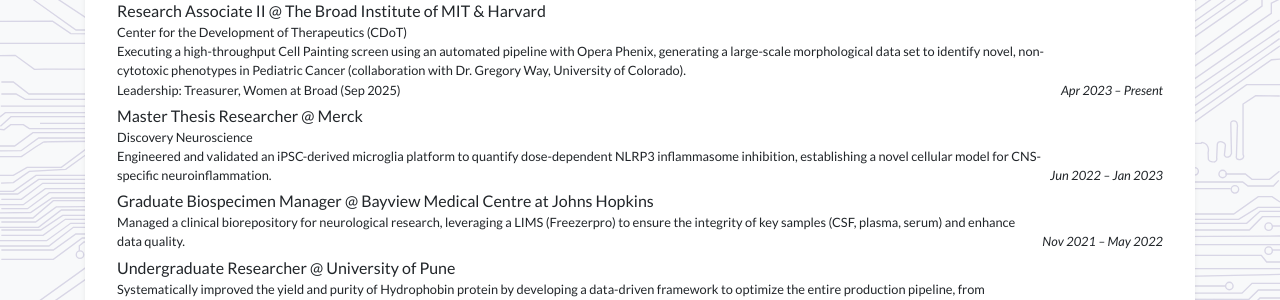
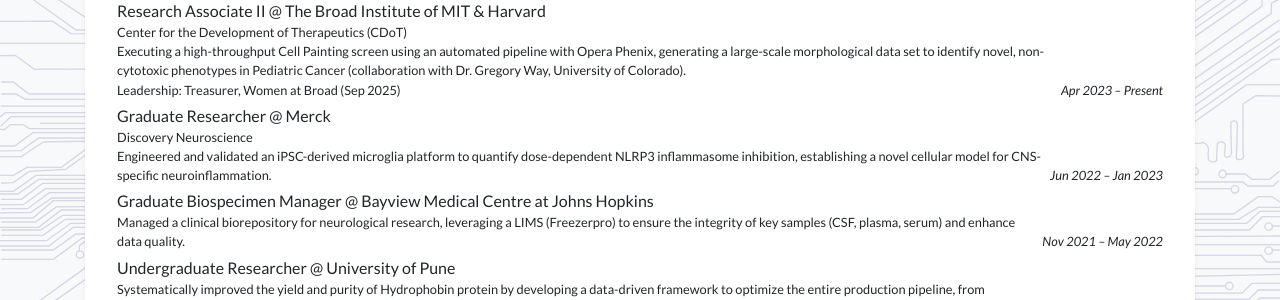
Before and after one commit to christybiji/christybiji.github.io, a Jekyll site: the page built from index.html, in a window 1280 px wide and 900 px high, scrolled down 392 px. Shown: the part 154-454 px from the top of the window. Built offline with Jekyll 4.4.1, drawn with Linux system fonts in a browser that asks for light colours; nearby versions of some CDN libraries; a style sheet for code colours, icons or effects is not loaded.

Commit message:
Rename Merck experience title to Graduate Researcher.
Co-authored-by: Cursor <cursoragent@cursor.com>

```diff
--- a/_data/profile.yml
+++ b/_data/profile.yml
@@ -50,7 +50,7 @@ experience:
     Executing a high-throughput Cell Painting screen using an automated pipeline with Opera Phenix, generating a large-scale morphological data set to identify novel, non-cytotoxic phenotypes in Pediatric Cancer (collaboration with Dr. Gregory Way, University of Colorado).<br/>
     Leadership: Treasurer, Women at Broad (Sep 2025)
   date: Apr 2023 – Present
-- title: Master Thesis Researcher
+- title: Graduate Researcher
   name: Merck
   dept: Discovery Neuroscience
   description: >-
```
